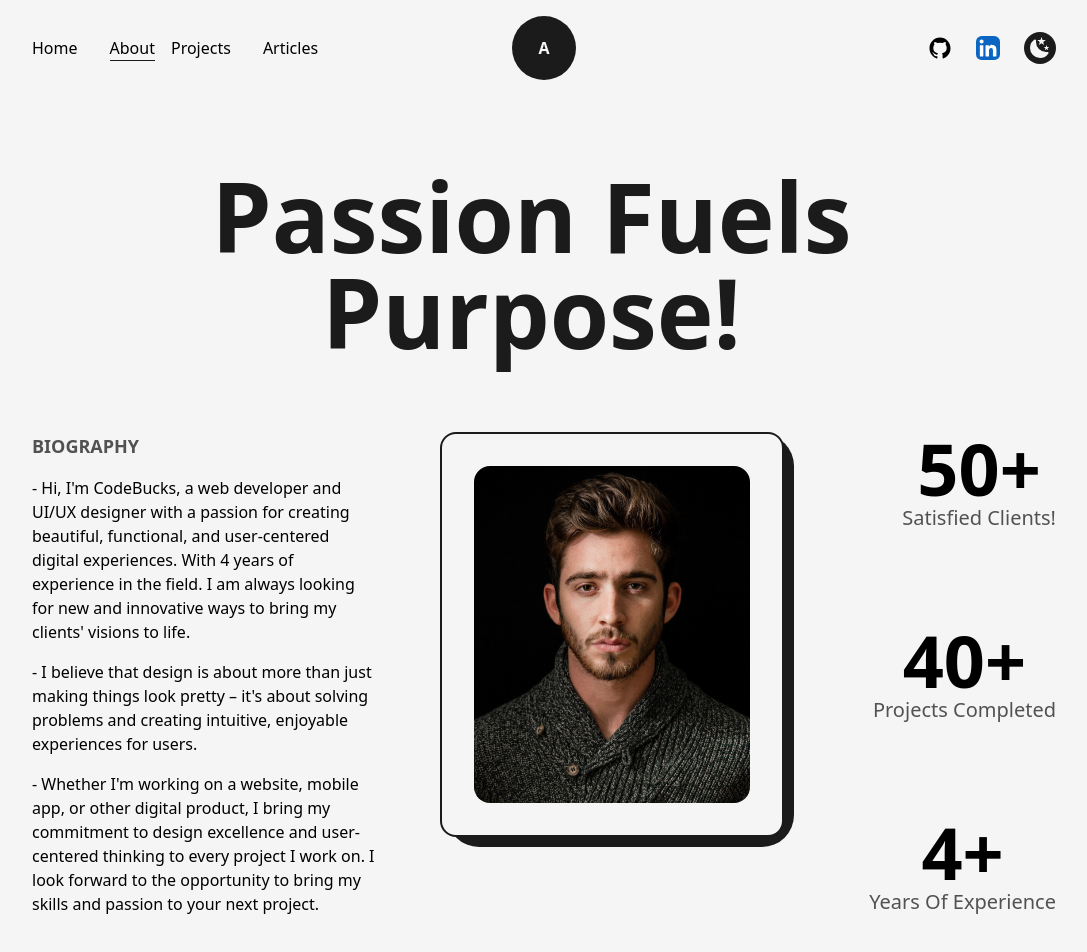
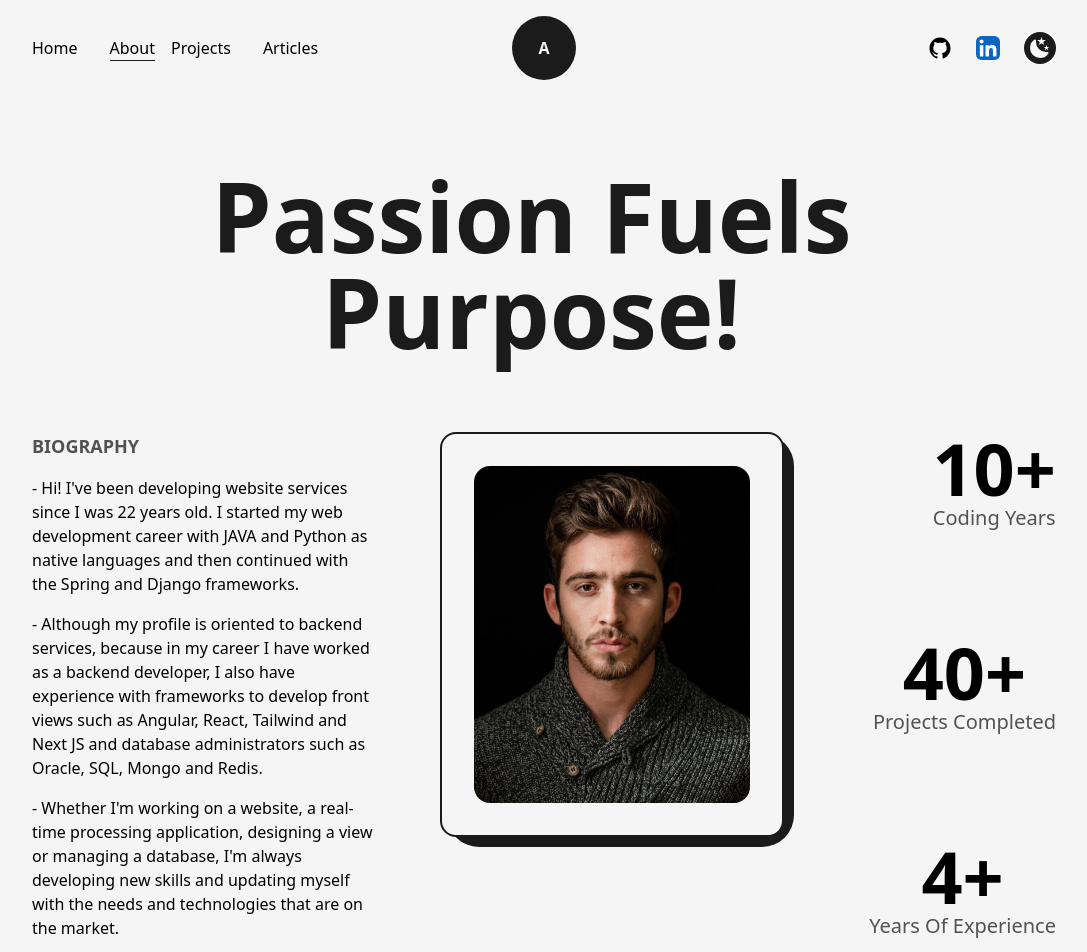
Before and after one commit to Alejandrozf23/developer-portafolio, a Next.js app: page /about in a window 1280 px wide. Shown: the top 952 px of the page, without its empty margins (96-1183 px from the left). Built offline with nearby package versions, Linux system fonts and the light colour scheme.

Commit message:
Update info about biography

```diff
--- a/src/constants/about.js
+++ b/src/constants/about.js
@@ -13,25 +13,25 @@ const data = {
             description: [
                 {
                     id: '001',
-                    paragraph: '- Hi, I\'m CodeBucks, a web developer and UI/UX designer with a passion for creating beautiful, functional, and user-centered digital experiences. With 4 years of experience in the field. I am always looking for new and innovative ways to bring my clients\' visions to life.',
+                    paragraph: '- Hi! I\'ve been developing website services since I was 22 years old. I started my web development career with JAVA and Python as native languages and then continued with the Spring and Django frameworks.',
                     className: 'font-medium'
                 },
                 {
                     id: '002',
-                    paragraph: '- I believe that design is about more than just making things look pretty – it\'s about solving problems and creating intuitive, enjoyable experiences for users.',
+                    paragraph: '- Although my profile is oriented to backend services, because in my career I have worked as a backend developer, I also have experience with frameworks to develop front views such as Angular, React, Tailwind and Next JS and database administrators such as Oracle, SQL, Mongo and Redis.',
                     className: 'my-4 font-medium'
                 },
                 {
                     id: '003',
-                    paragraph: '- Whether I\'m working on a website, mobile app, or other digital product, I bring my commitment to design excellence and user-centered thinking to every project I work on. I look forward to the opportunity to bring my skills and passion to your next project.',
+                    paragraph: '- Whether I\'m working on a website, a real-time processing application, designing a view or managing a database, I\'m always developing new skills and updating myself with the needs and technologies that are on the market.',
                     className: 'font-medium'
                 },
             ],
             experience: [
                 {
-                    number: 50,
+                    number: 10,
                     text: '+',
-                    description: 'satisfied clients!'
+                    description: 'Coding Years'
                 },
                 {
                     number: 40,
```
